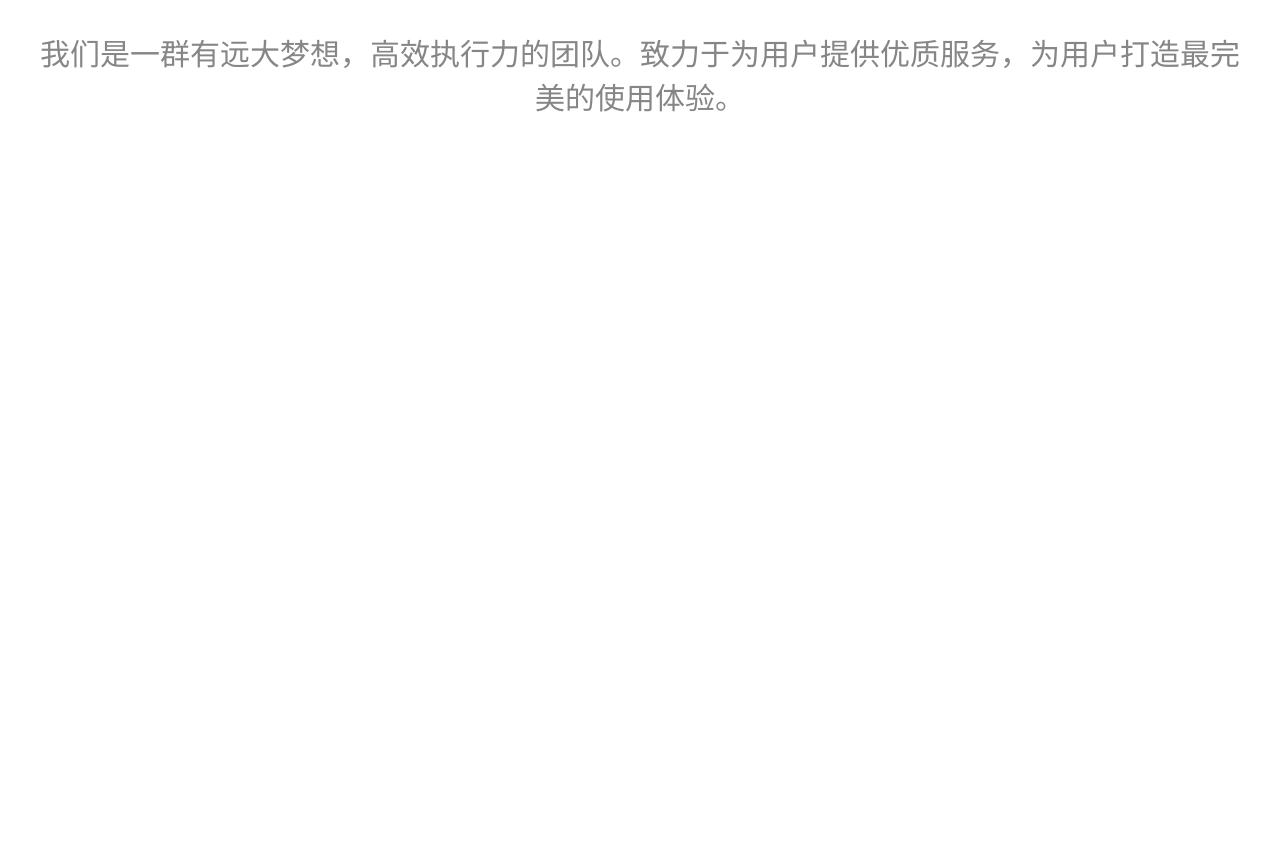
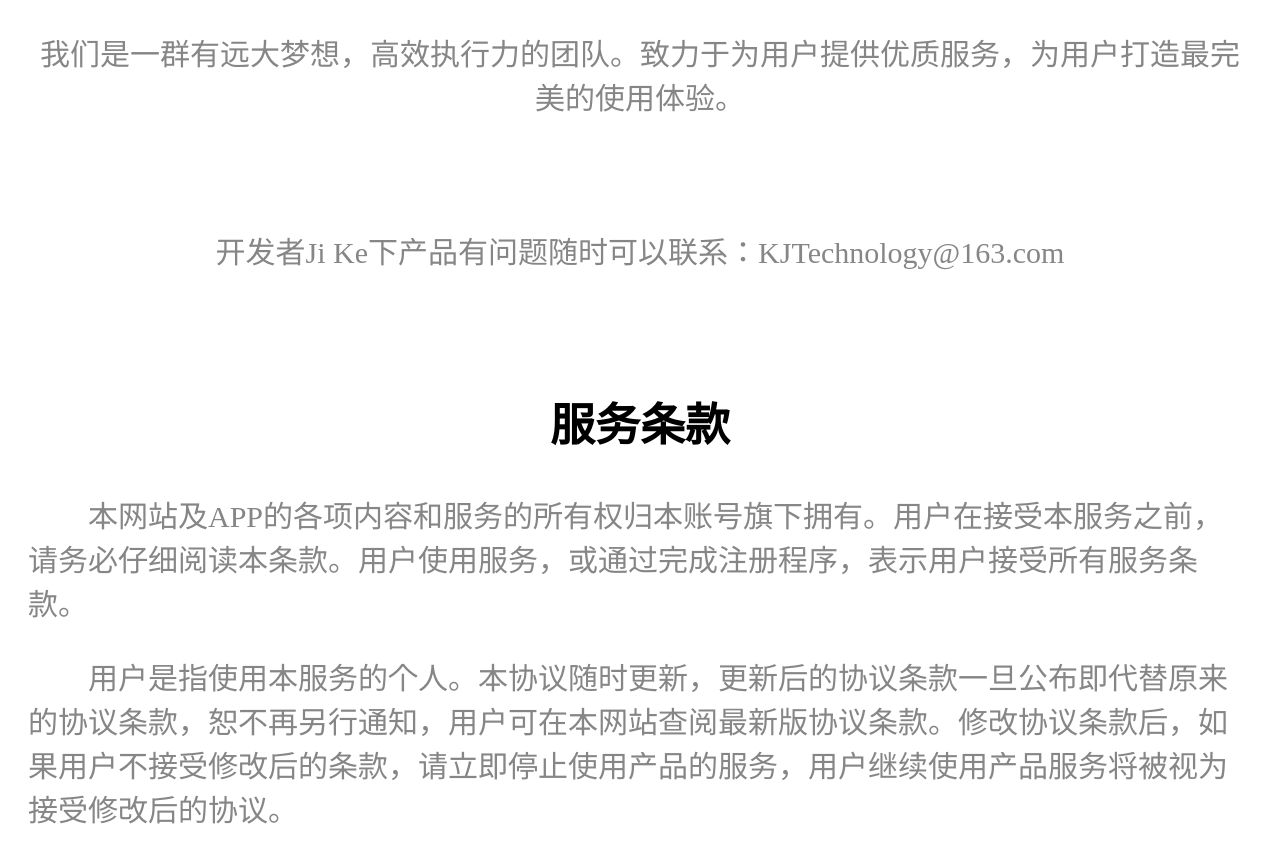
Before and after one commit to Y-HLiang/Y-HLiang.github.io, a plain HTML site: page index.html in a window 1280 px wide. Before the commit the page ends 800 px from the top, so only its background shows below. Drawn offline with Linux system fonts and the light colour scheme.

Commit message:
no message

```diff
--- a/index.html
+++ b/index.html
@@ -9,4 +9,19 @@
 <p class="centerText">
     我们是一群有远大梦想，高效执行力的团队。致力于为用户提供优质服务，为用户打造最完美的使用体验。
 </p>
+<div class="lineone"></div>
+<p class="centerText">
+    开发者Ji Ke下产品有问题随时可以联系：KJTechnology@163.com
+</p>
+<div class="lineone"></div>
+<h2 class="centerText">
+    服务条款
+</h2>
+<p class="emptyIndex">
+    本网站及APP的各项内容和服务的所有权归本账号旗下拥有。用户在接受本服务之前，请务必仔细阅读本条款。用户使用服务，或通过完成注册程序，表示用户接受所有服务条款。
+</p>
+<!--<div class="lineTwo"></div>-->
+<p class="emptyIndex">
+    用户是指使用本服务的个人。本协议随时更新，更新后的协议条款一旦公布即代替原来的协议条款，恕不再另行通知，用户可在本网站查阅最新版协议条款。修改协议条款后，如果用户不接受修改后的条款，请立即停止使用产品的服务，用户继续使用产品服务将被视为接受修改后的协议。
+</p>
 </body>
--- a/yhlStyle.css
+++ b/yhlStyle.css
@@ -9,6 +9,25 @@ p{
     font-size:30px;
 }
 
+h2{
+    font-size:45px;
+}
+
 .centerText {
     text-align:center;
 }
+
+
+.lineone {
+    height: 50px;
+    width: 100%;
+}
+
+.lineTwo {
+    height: 15px;
+    width: 100%;
+}
+
+.emptyIndex {
+    text-indent: 2em;
+}
```
